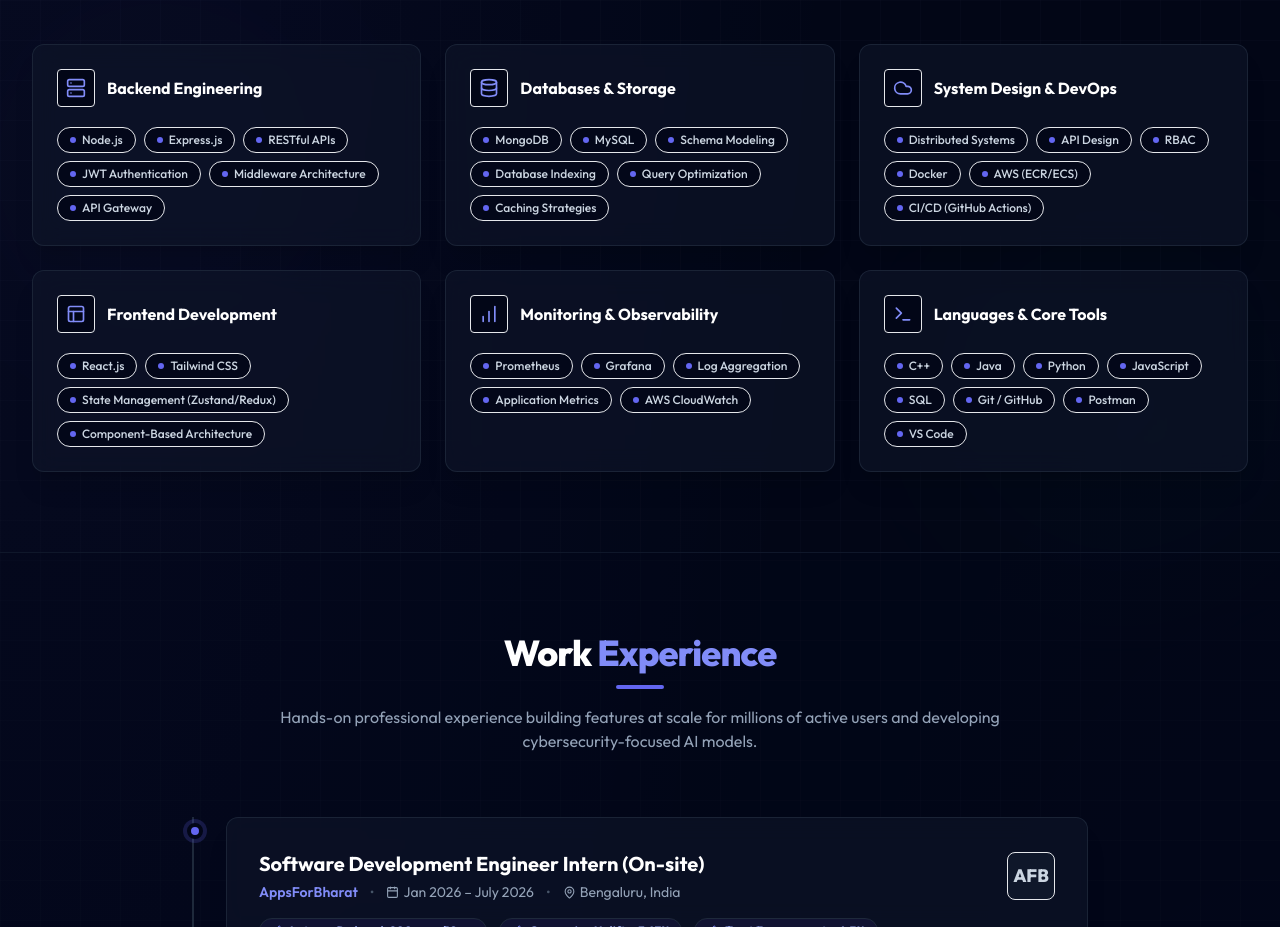
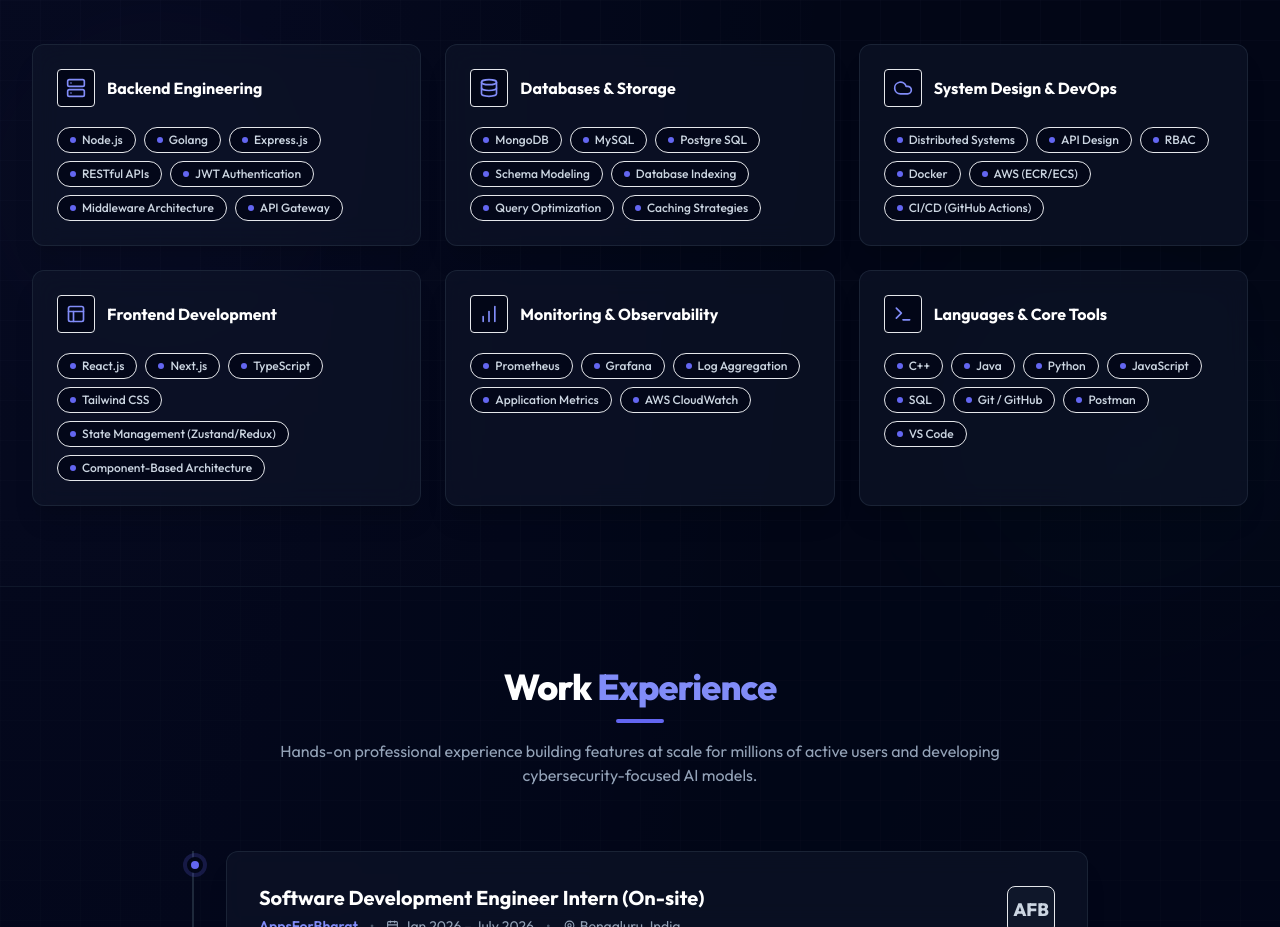
Before and after one commit to priyanjul-beep/PortfolioWebsite, a React (Vite) app: page / in a window 1280 px wide. Shown: the part 1840-2767 px from the top of the page. Built offline with nearby package versions, Linux system fonts and the light colour scheme.

Commit message:
push skills

```diff
--- a/src/components/Skills.jsx
+++ b/src/components/Skills.jsx
@@ -8,12 +8,12 @@ export default function Skills({ currentMode }) {
     {
       title: 'Backend Engineering',
       icon: <Server size={20} />,
-      skills: ['Node.js', 'Express.js', 'RESTful APIs', 'JWT Authentication', 'Middleware Architecture', 'API Gateway']
+      skills: ['Node.js','Golang','Express.js', 'RESTful APIs', 'JWT Authentication', 'Middleware Architecture', 'API Gateway']
     },
     {
       title: 'Databases & Storage',
       icon: <Database size={20} />,
-      skills: ['MongoDB', 'MySQL', 'Schema Modeling', 'Database Indexing', 'Query Optimization', 'Caching Strategies']
+      skills: ['MongoDB', 'MySQL', 'Postgre SQL','Schema Modeling', 'Database Indexing', 'Query Optimization', 'Caching Strategies']
     },
     {
       title: 'System Design & DevOps',
@@ -23,7 +23,7 @@ export default function Skills({ currentMode }) {
     {
       title: 'Frontend Development',
       icon: <Layout size={20} />,
-      skills: ['React.js', 'Tailwind CSS', 'State Management (Zustand/Redux)', 'Component-Based Architecture']
+      skills: ['React.js','Next.js', 'TypeScript', 'Tailwind CSS', 'State Management (Zustand/Redux)', 'Component-Based Architecture']
     },
     {
       title: 'Monitoring & Observability',
```
